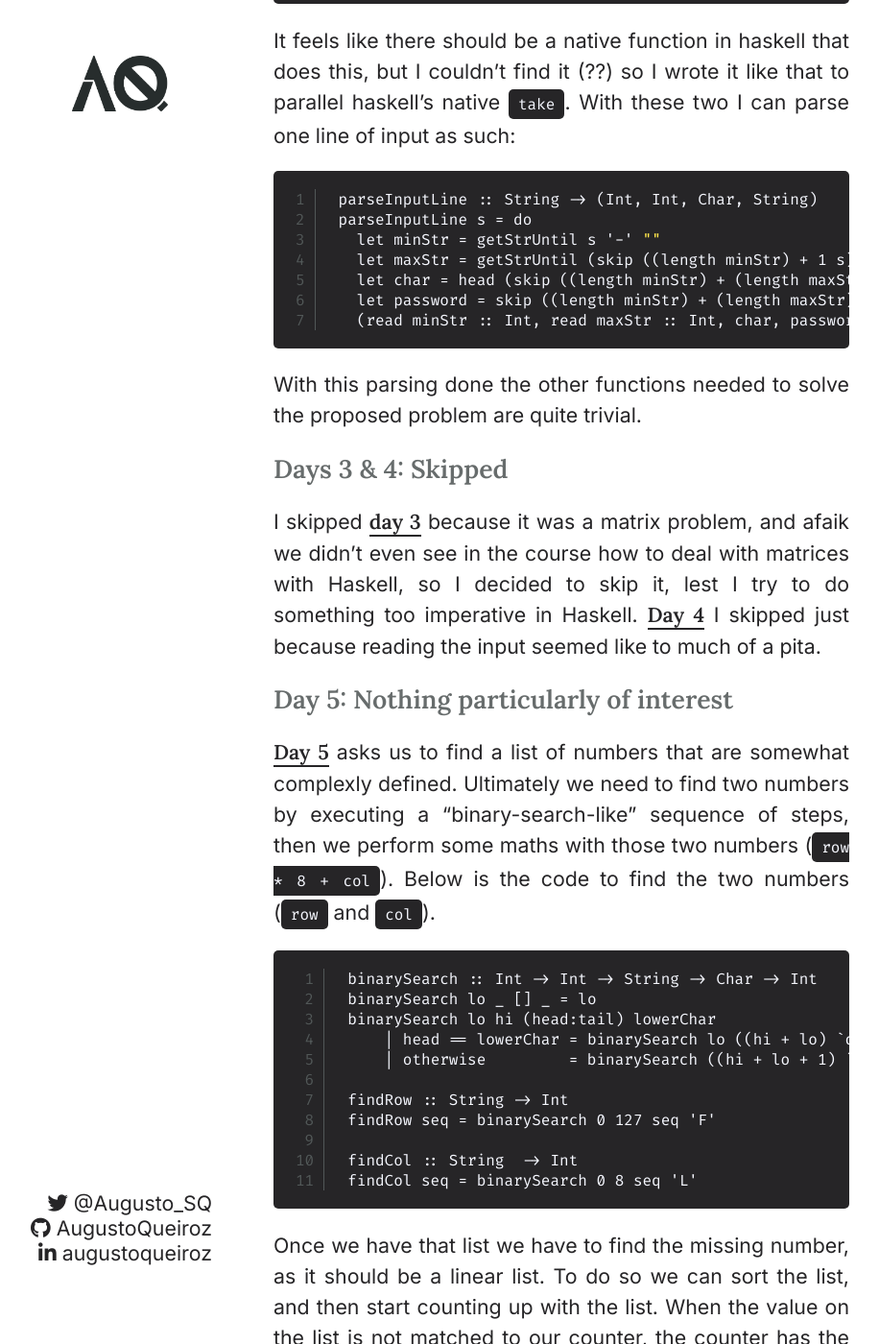
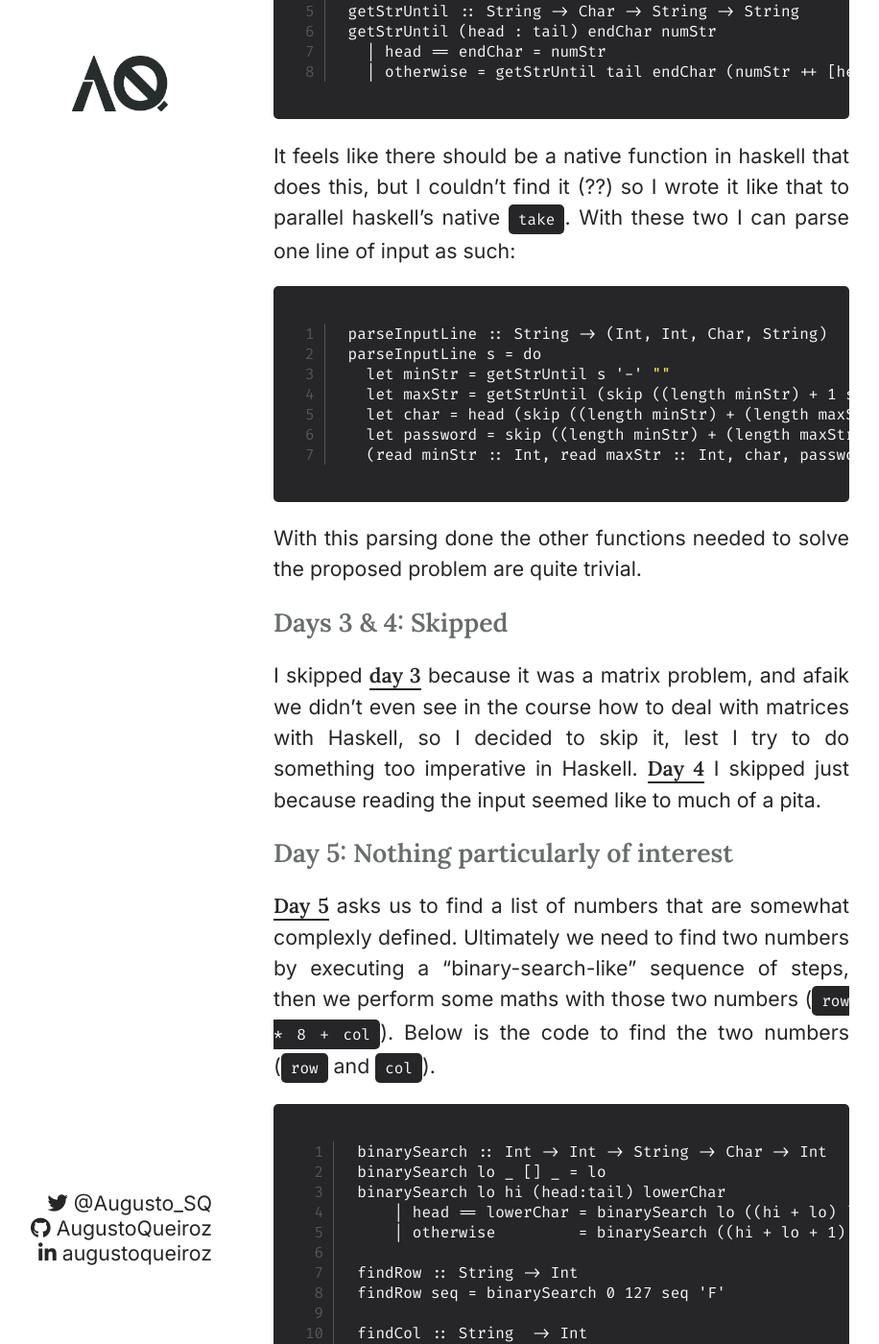
Before and after one commit to AugustoQueiroz/blog, a Jekyll site: the page built from _posts/2020-12-14-haskell-aoc.md, in a window 1280 px wide and 1400 px high, scrolled down 4677 px. Shown: the whole window at 96% size, without its empty margins (29-945 px from the left). Built offline with Jekyll 4.4.1, drawn with Linux system fonts in a browser that asks for light colours; our own code applies the rules of GitHub Pages for plain Markdown files.

Commit message:
better padding for code without linenos

```diff
--- a/assets/css/style.css
+++ b/assets/css/style.css
@@ -219,6 +219,7 @@ div#content pre {
 	font-size: 12pt;
 	border-radius: 5px;
 	overflow-x: scroll;
+	padding: 20px 10px;
 }
 
 div#content pre pre {
```
